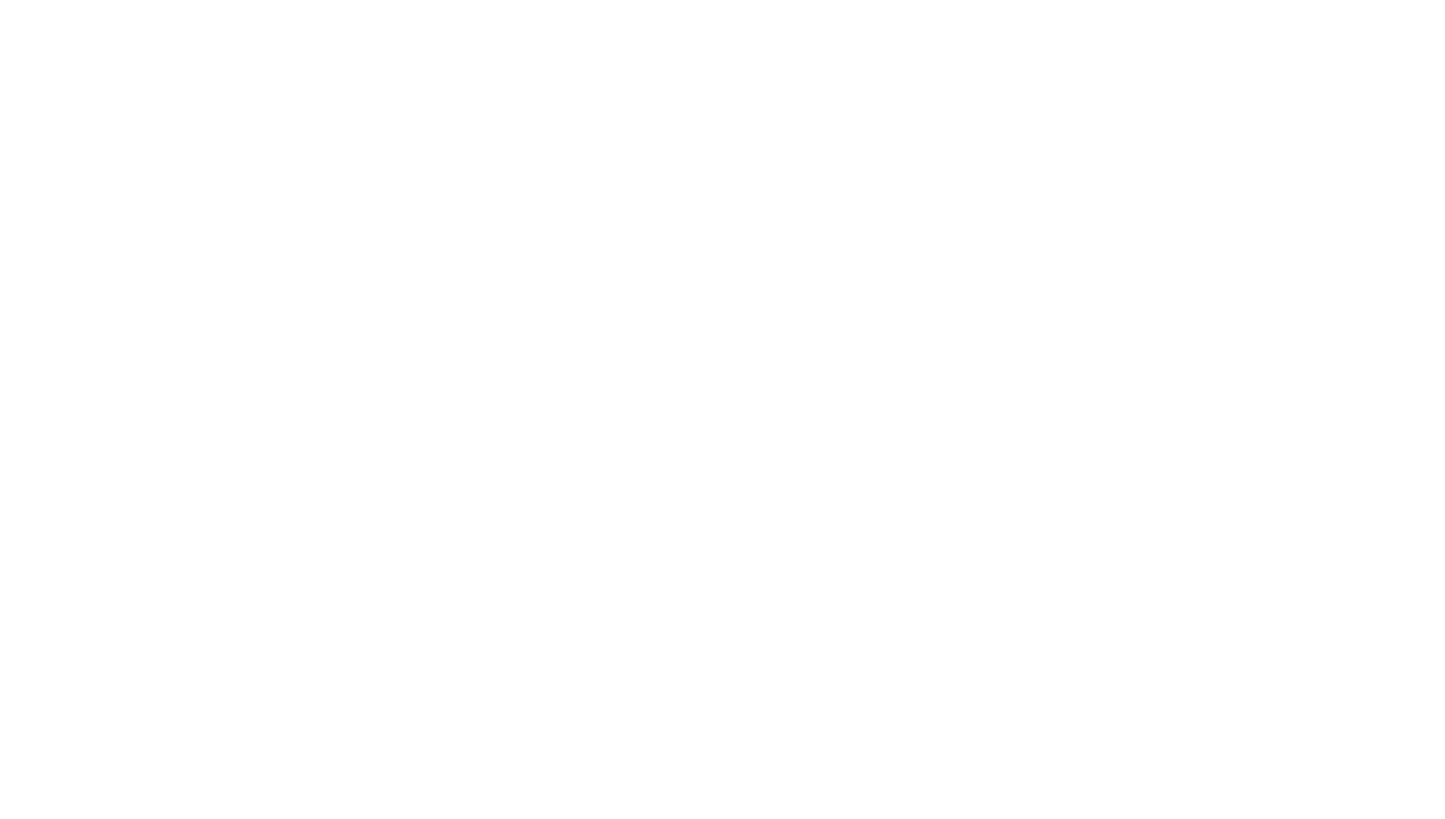
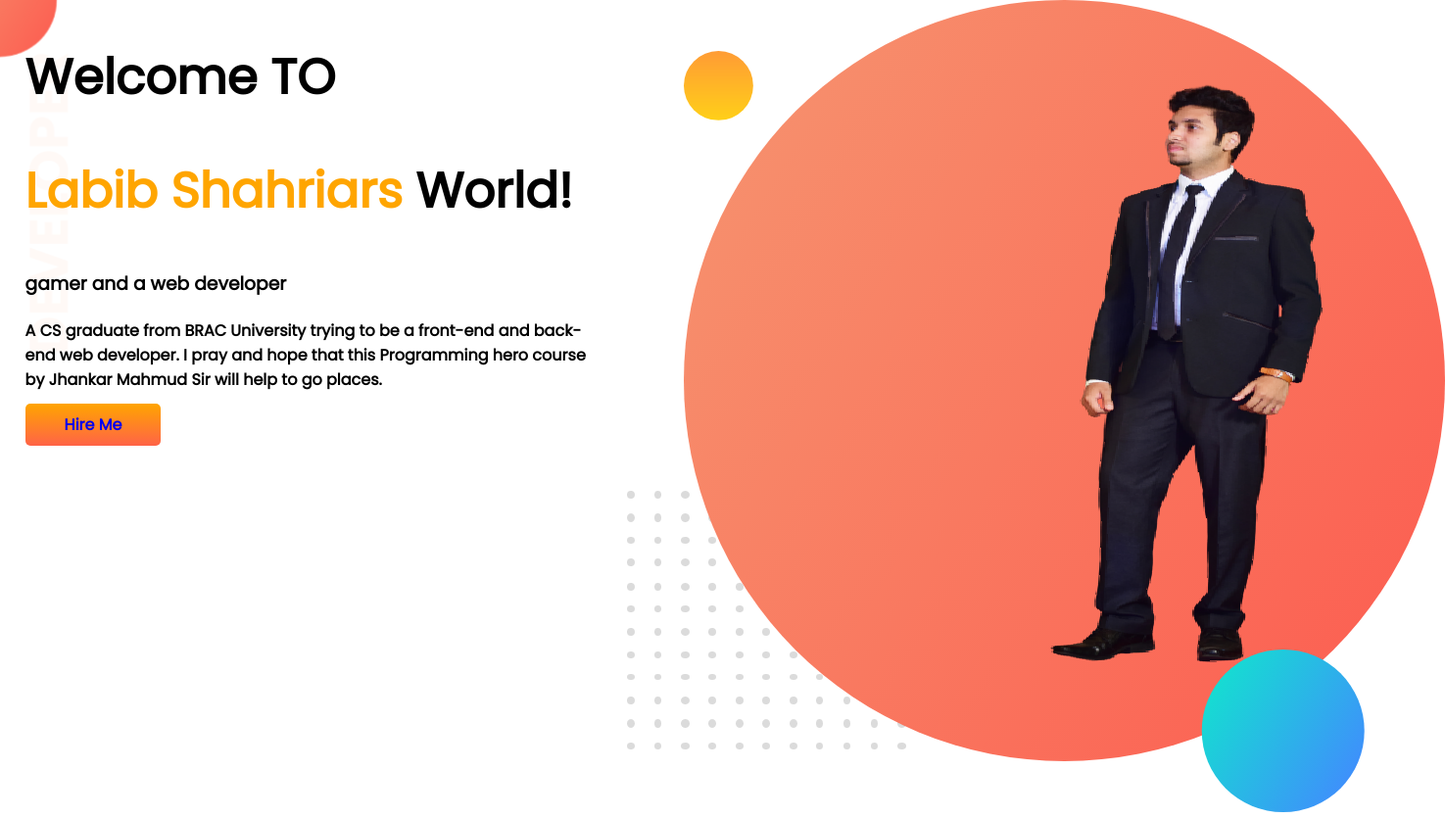
Before and after one commit to Labib-009/developer-portfolio, a plain HTML site: page index.html in a window 1280 px wide. Shown: the whole page at 98% size, 1475 px wide, since content can reach past the window. Before the commit the page ends 800 px from the top, so only its background shows below. Drawn offline with Linux system fonts and the light colour scheme.

Commit message:
top banner

```diff
--- a/index.html
+++ b/index.html
@@ -1,14 +1,38 @@
 <!DOCTYPE html>
 <html lang="en">
+
 <head>
     <meta charset="UTF-8">
     <meta http-equiv="X-UA-Compatible" content="IE=edge">
     <meta name="viewport" content="width=device-width, initial-scale=1.0">
     <title>Labibs Portfolio</title>
+    <link rel="preconnect" href="https://fonts.googleapis.com">
+    <link rel="preconnect" href="https://fonts.gstatic.com" crossorigin>
+    <link href="https://fonts.googleapis.com/css2?family=Poppins&display=swap" rel="stylesheet">
     <link rel="stylesheet" href="style.css">
 
+
 </head>
+
 <body>
+    <section class="top-banner">
 
+        <div class="first_part">
+            <h1>Welcome TO</h1>
+
+            <h1><span class="orange">Labib Shahriars</span> World!</h1>
+            <h3>gamer and a web developer</h3>
+            <p>
+            <h4>A CS graduate from BRAC University trying to be a front-end and back-end web developer. I pray and
+                hope
+                that
+                this Programming hero course by Jhankar Mahmud Sir will help to go places.</h4>
+            </p>
+            <a class="link-button" target="_blank" href="https://www.facebook.com/llaabbiibb/">Hire Me</a>
+        </div>
+        <div class="first_part"><img src="images/porfffff3.png" alt=""></div>
+
+    </section>
 </body>
+
 </html>
--- a/style.css
+++ b/style.css
@@ -0,0 +1,45 @@
+body{
+    font-family: 'Poppins', sans-serif;
+    margin:0;
+}
+
+    h1{
+        font-size:50px;
+    }
+    .orange{
+
+   color:orange;
+
+    }
+    section{
+
+
+        display: flex;
+
+
+    }
+
+
+    .first_part{
+        padding-left:2% ;
+        width:50%
+
+    }
+    .first_part image{
+
+        width: 50%;
+    }
+    .link-button{
+
+     text-decoration: none;
+
+     background-image:linear-gradient(orange,tomato);
+     padding: 10px 40px;
+     font-weight:700 ;
+     border-radius: 5px;
+
+    }
+    .top-banner{
+        background-image: url(images/top-banner.png);
+        background-repeat: no-repeat;
+    }
```
Also changed, not shown: images/dream-bg.png (added), images/exp-bg.png (added), images/jhankar.png (added), images/jhankar2.png (added), images/my-bg.png (added), images/my-bg2.png (added), images/porfffff3.png (added), images/porrtfoliiio.png (added), images/top-banner.png (added), 7 other files.
